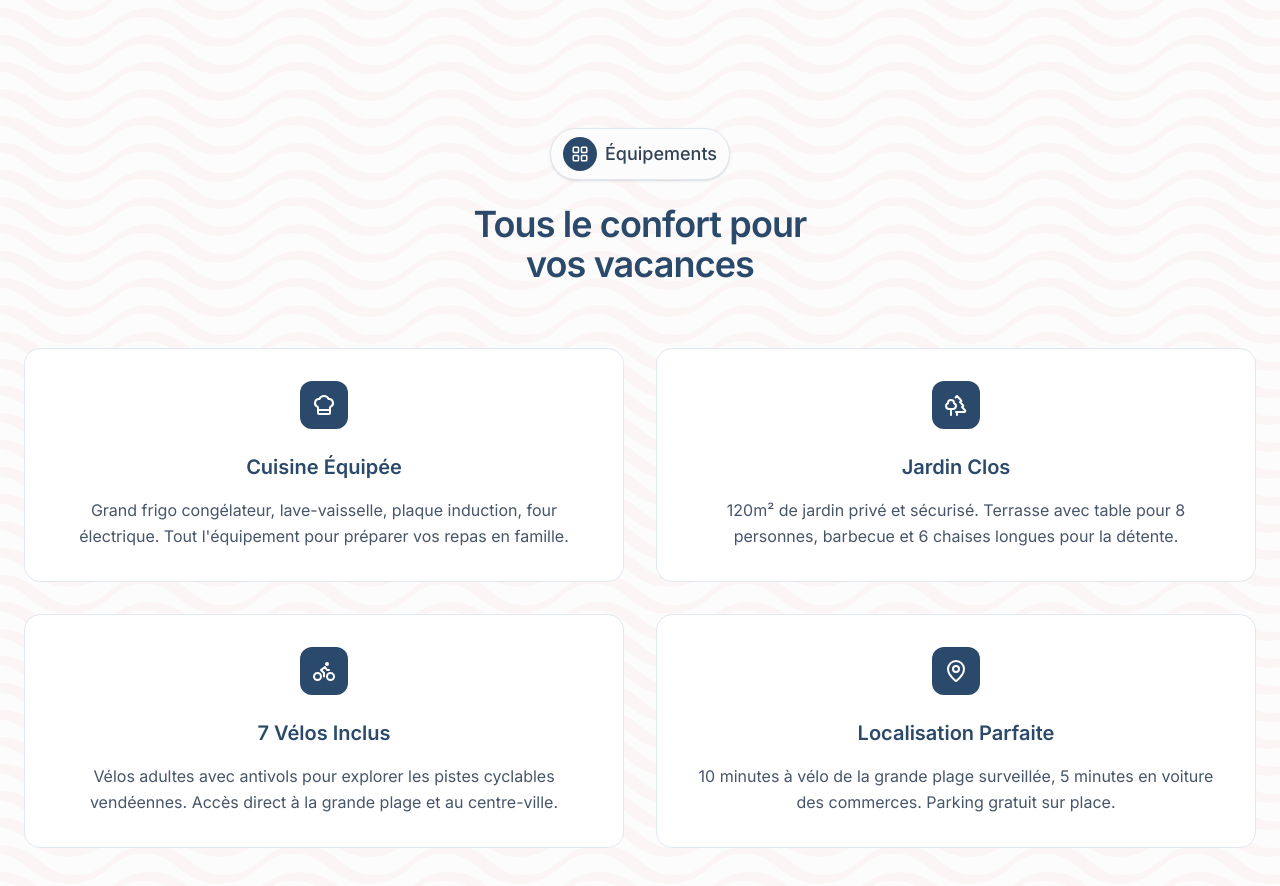
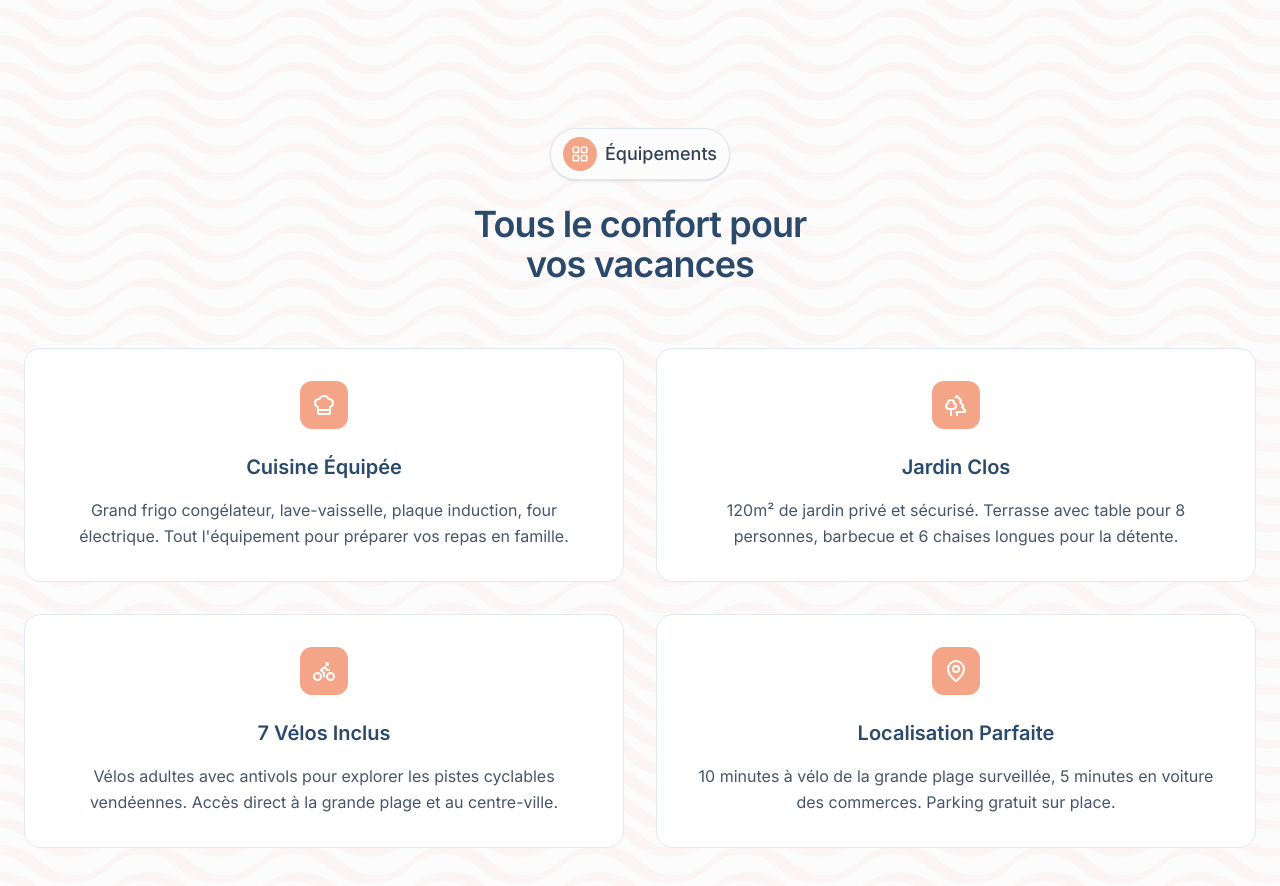
Before and after one commit to HenriBresteau/maison-saint-gilles, a Next.js app: page / in a window 1280 px wide. Shown: the part 640-1526 px from the top of the page. Built offline with nearby package versions, Linux system fonts and the light colour scheme.

Commit message:
fix: add Coral touches

```diff
--- a/src/app/components/ui/BadgeSection.tsx
+++ b/src/app/components/ui/BadgeSection.tsx
@@ -1,6 +1,6 @@
-import { cva, VariantProps } from "class-variance-authority";
-import { LucideIcon } from "lucide-react";
-import { ReactNode } from "react";
+import { cva, VariantProps } from 'class-variance-authority';
+import { LucideIcon } from 'lucide-react';
+import { ReactNode } from 'react';
 
 const BadgeSectionVariants = cva(
   "inline-flex items-center w-fit gap-2 rounded-full font-medium transition-all duration-300 shadow",
@@ -39,7 +39,7 @@ const BadgeSection = ({
 }: BadgeSectionProps) => {
   return (
     <span className={BadgeSectionVariants({ variant, size, className })}>
-      <div className="rounded-full bg-navy-900 p-2">
+      <div className="rounded-full bg-coral-500 p-2">
         <Icon size={18} className="text-white" />
       </div>
       {children}
--- a/src/app/components/ui/CardFeature.tsx
+++ b/src/app/components/ui/CardFeature.tsx
@@ -9,7 +9,7 @@ interface CardFeatureProps {
 const CardFeature = ({ title, icon: Icon, description }: CardFeatureProps) => {
   return (
     <div className="group flex flex-col items-center justify-center rounded-2xl border border-slate-200 bg-white p-8 transition-all duration-300 hover:border-navy-200 hover:bg-coral-50 hover:shadow-lg">
-      <div className="mb-6 flex h-12 w-12 items-center justify-center rounded-xl bg-navy-900 transition-transform duration-300 group-hover:-translate-y-2">
+      <div className="mb-6 flex h-12 w-12 items-center justify-center rounded-xl bg-coral-500 transition-transform duration-300 group-hover:-translate-y-2">
         <Icon size={24} className="text-white" />
       </div>
       <h3 className="font-montserrat mb-4 text-xl font-semibold text-navy-900">
```
